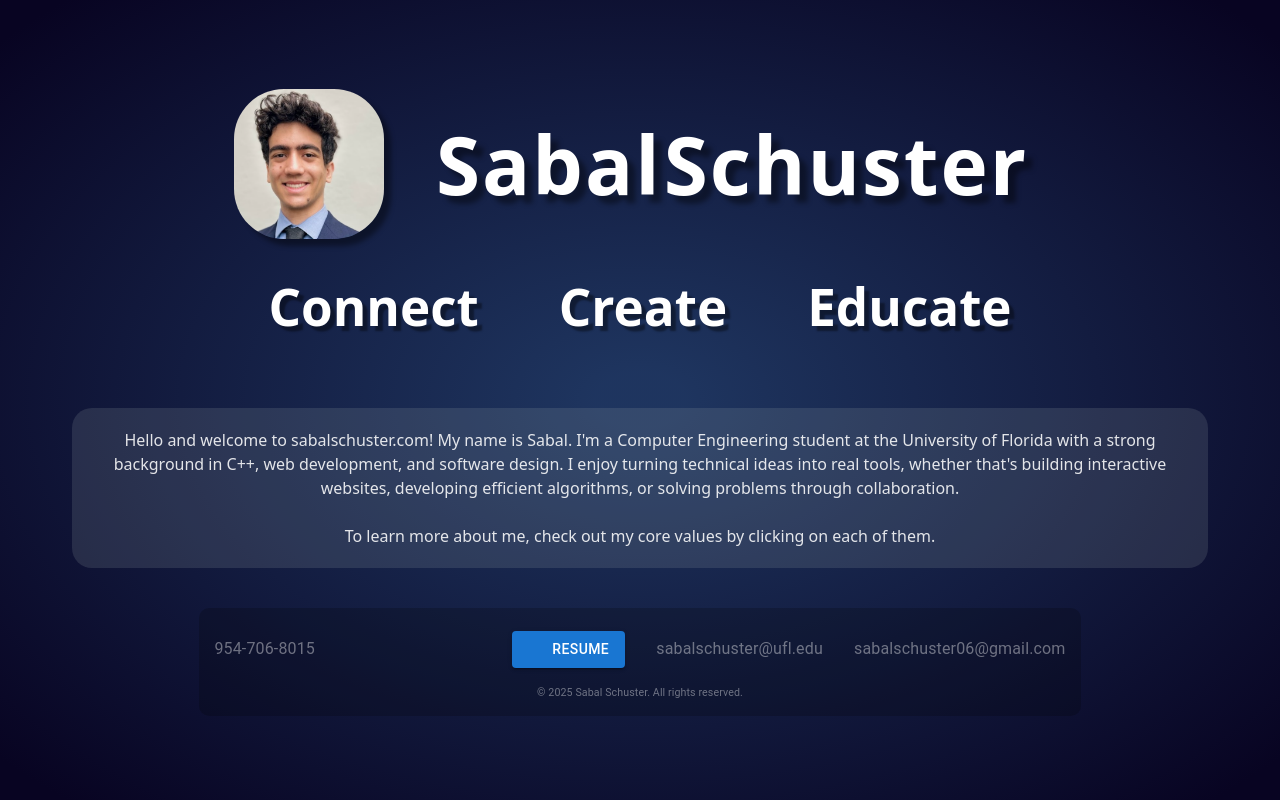
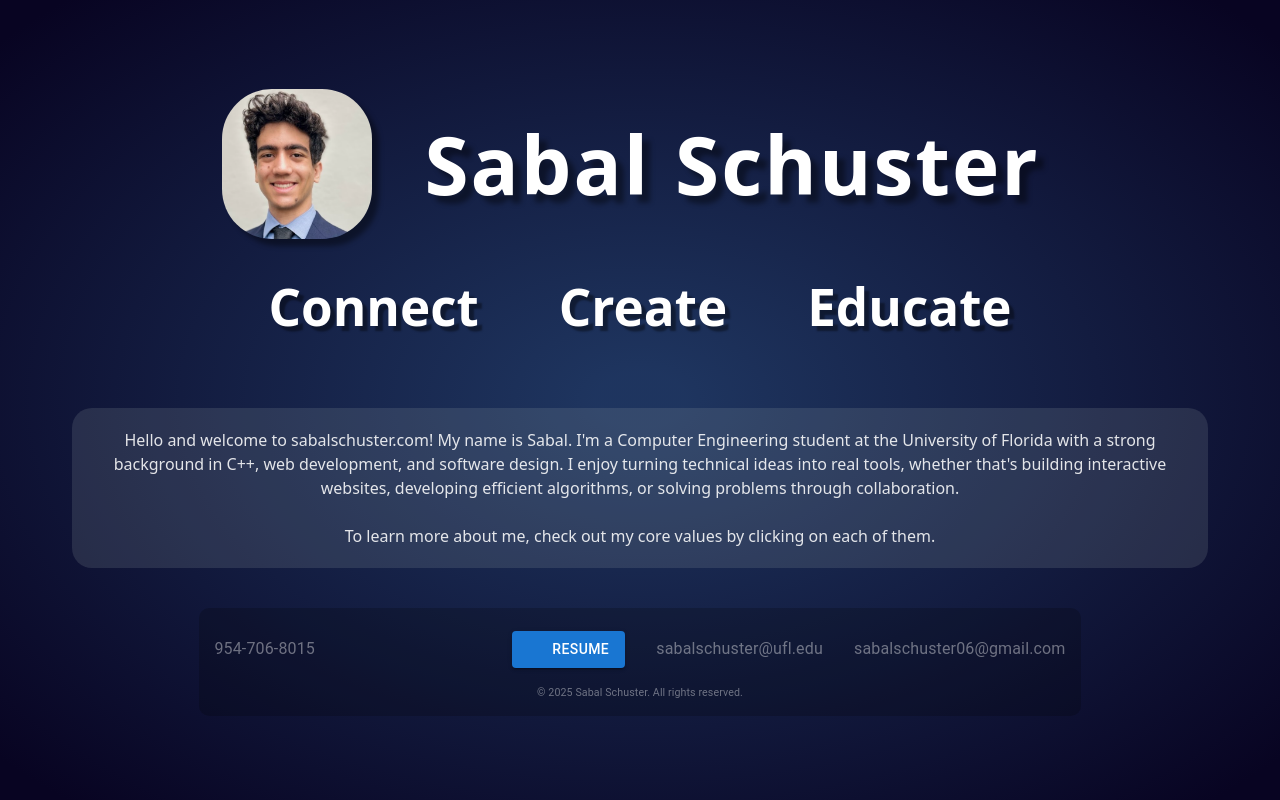
Before and after one commit to kingwhatthe/Personal-Website, a React (Vite) app in the folder sabal-website/: page / in a window 1280 px wide. Built offline with nearby package versions, Linux system fonts and the light colour scheme; some icons are missing.

Commit message:
fixed no space in name issue

```diff
--- a/sabal-website/src/Home.jsx
+++ b/sabal-website/src/Home.jsx
@@ -21,10 +21,13 @@ const WaveWord = ({ children, onClick }) => {
         fontWeight: "bold",
         userSelect: "none",
         padding: "20px",
-        color:"white",
+        color: "white",
       }}
     >
-      {letters.map((letter, i) => (
+      {letters.map((letter, i) =>
+        letter === " " ? (
+          <span key={i} style={{ width: ".5ch" }} />
+        ) : (
           <motion.span
             key={i}
             whileHover={{ y: -6 }}
@@ -38,11 +41,11 @@ const WaveWord = ({ children, onClick }) => {
           >
             {letter}
           </motion.span>
-      ))}
+        )
+      )}
     </Box>
   );
 };
-
 
 function Home() {
 
```
Lines whose indentation alone changed are shown as unchanged.
